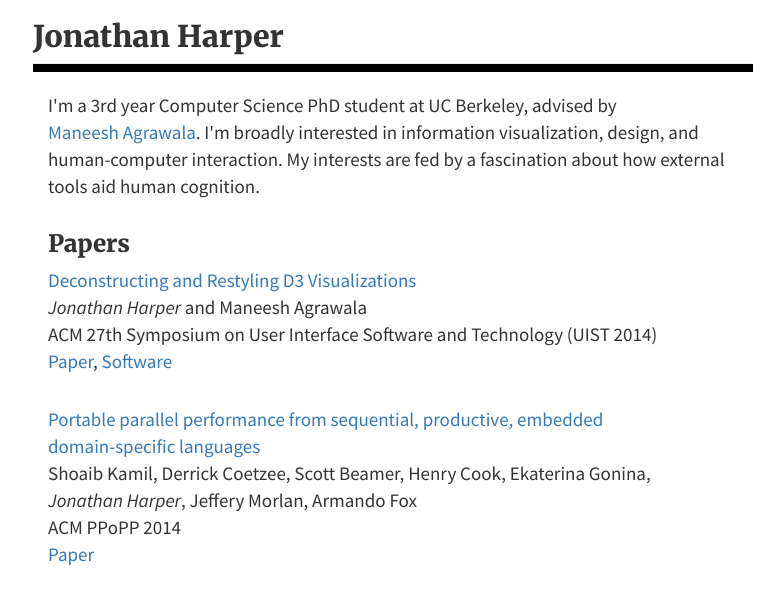
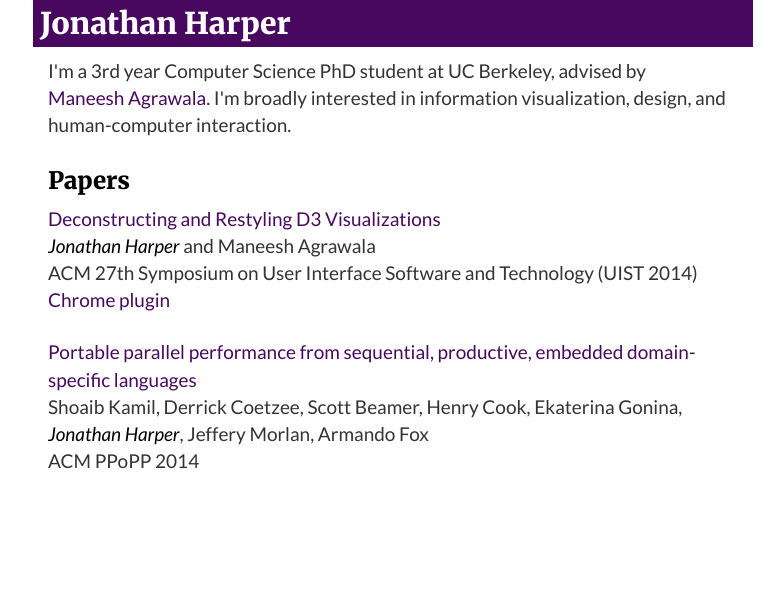
Before and after one commit to harperj/harperj.github.io, a Jekyll site: the page index.html, which Jekyll copies as it is, in a window 1280 px wide. Shown: the top 604 px of the page, without its empty margins (247-1031 px from the left). Built offline with Jekyll 4.4.1, drawn with Linux system fonts in a browser that asks for light colours.

Commit message:
style updates

```diff
--- a/css/personal.css
+++ b/css/personal.css
@@ -1,13 +1,26 @@
 * {
-	font-family: 'Source Sans Pro', sans-serif;
+	font-family: 'Lato', sans-serif;
 	font-size: 19px;
 }
 
 h1, h2, h3, h4, h5, h6 {
 	font-family: 'Merriweather', serif;
+	color: black;
+}
+
+a, a:hover, a:visited {
+	color: #480860;
+}
+
+em {
+	color: black;
 }
 
 h1.title {
+	background-color: #480860;
+	color: white;
+	padding: 7px;
+	margin-top: 0px;
 	font-size: 30px;
 	font-weight: 900;
 }
@@ -18,7 +31,7 @@
 }
 
 .paper {
-	margin-bottom: 30px;
+	margin-bottom: 25px;
 }
 
 hr.title-block {
--- a/index.html
+++ b/index.html
@@ -9,39 +9,39 @@
   <meta name="description" content="{{ site.description }}">
 
 	<link rel="stylesheet" href="https://maxcdn.bootstrapcdn.com/bootstrap/3.3.1/css/bootstrap.min.css">
-<link href='http://fonts.googleapis.com/css?family=Source+Sans+Pro:300,400,700,300italic,400italic,700italic|Merriweather:400,700,900' rel='stylesheet' type='text/css'>
+<link href='http://fonts.googleapis.com/css?family=Lato:400,700,400italic,700italic|Merriweather:400,700,900' rel='stylesheet' type='text/css'>
   <link rel="stylesheet" href="css/personal.css">
   <link rel="canonical" href="{{ page.url | replace:'index.html','' | prepend: site.baseurl | prepend: site.url }}">
 </head>
 <body>
 	<div class="container">
 		<h1 class="title">Jonathan Harper</h1>
-		<hr class="title-block" />
+		<!-- <hr class="title-block" /> -->
 		<div class="col-md-12">
 			<p>
-			I'm a 3rd year Computer Science PhD student at UC Berkeley, advised by <a href="http://eecs.berkeley.edu/~maneesh">Maneesh&nbsp;Agrawala</a>.  I'm broadly interested in
-information visualization, design, and human-computer interaction.  My interests are fed by a fascination
-about how external tools aid human cognition.
+			I'm a 3rd year Computer Science PhD student at UC Berkeley, advised by <a href="http://vis.berkeley.edu/~maneesh">Maneesh&nbsp;Agrawala</a>.  I'm broadly interested in
+information visualization, design, and human-computer interaction.
 		</p>
 		</div>
 
 		<div class="col-md-12">
 			<h2>Papers</h2>
 			<div class="paper">
-				<a class="paper-title	">Deconstructing and Restyling D3 Visualizations</a>
-				<br />
-				<em>Jonathan Harper</em> and Maneesh Agrawala <br />
-				ACM 27th Symposium on User Interface Software and Technology (UIST 2014) <br />
-				<a href="http://vis.berkeley.edu/papers/d3decon/d3decon.pdf">Paper</a>,
-				<a href="http://ucbvislab.github.io/d3-deconstructor">Software</a>
+				<a href="http://vis.berkeley.edu/papers/d3decon/d3decon.pdf" class="paper-title	">Deconstructing and Restyling D3 Visualizations</a>
+				<p>
+					<em>Jonathan Harper</em> and Maneesh Agrawala <br />
+					ACM 27th Symposium on User Interface Software and Technology (UIST 2014)
+					<a href="http://ucbvislab.github.io/d3-deconstructor">Chrome plugin</a>
+				</p>
 			</div>
+
 			<div class="paper">
-				<a class="paper-title	">Portable parallel performance from sequential, productive, embedded <br>domain-specific languages</a>
-				<br />
+				<a href="http://parlab.eecs.berkeley.edu/sites/all/parlab/files/Portable%20Parallel%20Performance%20from%20Sequential,%20Productive,%20Embedded%20Domain-Specific%20Language.pdf" class="paper-title	">Portable parallel performance from sequential, productive, embedded domain-specific languages</a>
+				<p>
 				Shoaib Kamil, Derrick Coetzee, Scott Beamer, Henry Cook, Ekaterina Gonina, <em>Jonathan&nbsp;Harper</em>, Jeffery Morlan, Armando Fox <br />
-				ACM PPoPP 2014 <br />
-				<a href="http://parlab.eecs.berkeley.edu/sites/all/parlab/files/Portable%20Parallel%20Performance%20from%20Sequential,%20Productive,%20Embedded%20Domain-Specific%20Language.pdf">Paper</a>
-			</div>
+				ACM PPoPP 2014
+			</p>
+		</div>
 		</div>
 	</div>
 </body>
```
